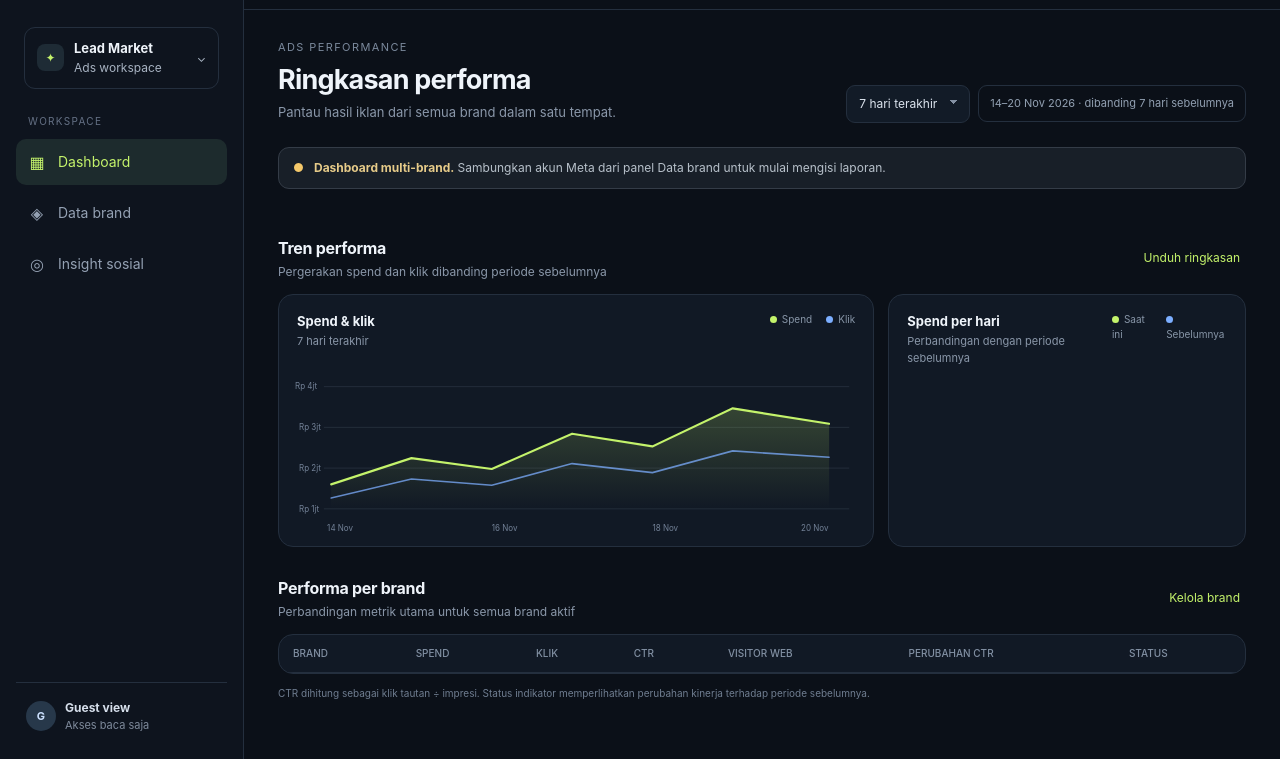
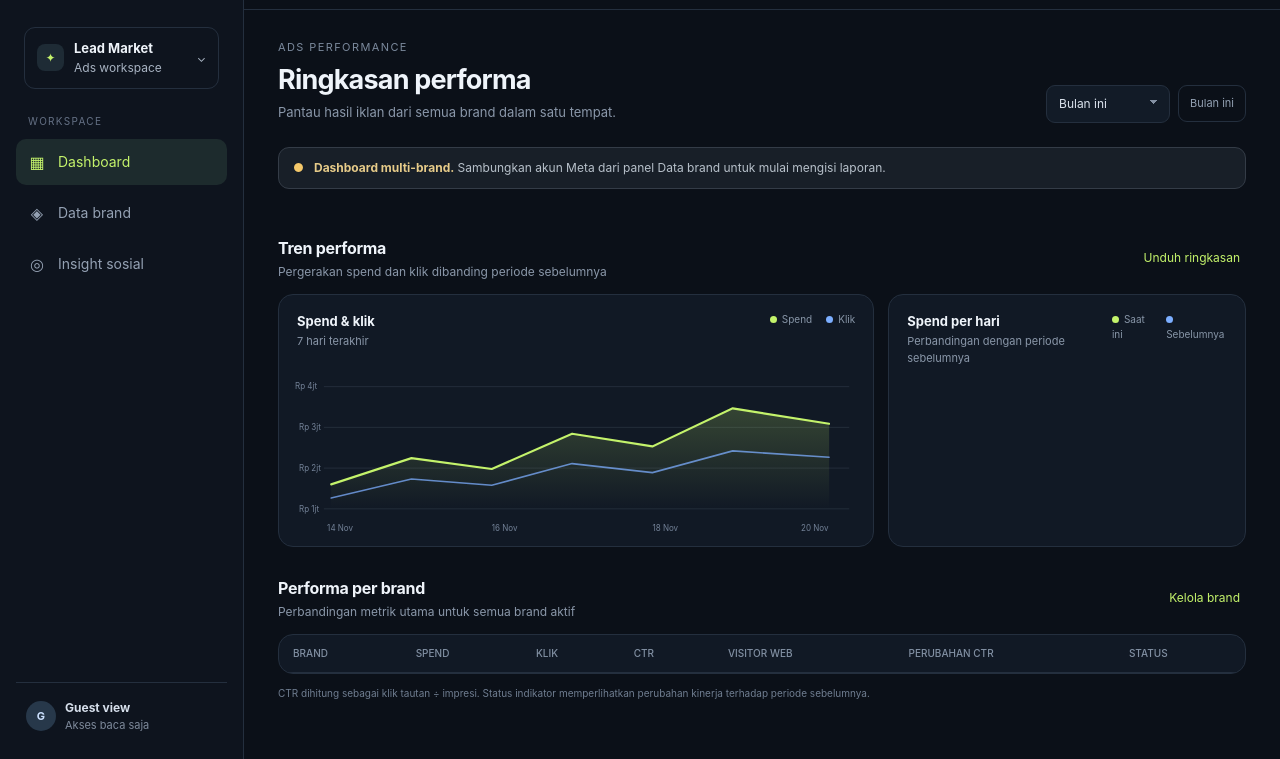
Before and after one commit to cioarlindaputra-glitch/Adsmanager, a website built with Vite: page web/index.html in a window 1280 px wide. Shown: the part 64-823 px from the top of the page. Built offline with nearby package versions, Linux system fonts and the light colour scheme; no server answers.

Commit message:
Default dashboard period to current month

```diff
--- a/web/index.html
+++ b/web/index.html
@@ -31,7 +31,7 @@
     <div class="content">
       <div class="adminbar" id="adminbar"><span>✓ Mode admin aktif. Brand dan koneksi Meta tersimpan di Neon.</span><button class="linkbtn" id="logoutBtn">Keluar</button></div>
       <section class="page active" id="page-dashboard">
-        <div class="pagehead"><div><div class="eyebrow">Ads performance</div><h1>Ringkasan performa</h1><div class="sub">Pantau hasil iklan dari semua brand dalam satu tempat.</div></div><div class="filters"><select class="select" id="period"><option value="daily">Hari ini</option><option value="weekly" selected>7 hari terakhir</option><option value="monthly">Bulan ini</option></select><span class="range-tag" id="rangeLabel">14–20 Nov 2026 · dibanding 7 hari sebelumnya</span></div></div>
+        <div class="pagehead"><div><div class="eyebrow">Ads performance</div><h1>Ringkasan performa</h1><div class="sub">Pantau hasil iklan dari semua brand dalam satu tempat.</div></div><div class="filters" id="dashboardFilters"><select class="select" id="period"><option value="daily">Hari ini</option><option value="weekly">7 hari terakhir</option><option value="monthly" selected>Bulan ini</option></select><span class="range-tag" id="rangeLabel">Bulan ini</span></div></div>
         <div class="notice"><span class="i">●</span><div><strong>Dashboard multi-brand.</strong> Sambungkan akun Meta dari panel Data brand untuk mulai mengisi laporan.</div></div>
         <div class="statgrid" id="stats"></div>
         <div class="sectionrow"><div><h2>Tren performa</h2><p>Pergerakan spend dan klik dibanding periode sebelumnya</p></div><button class="linkbtn" id="exportBtn">Unduh ringkasan</button></div>
```
